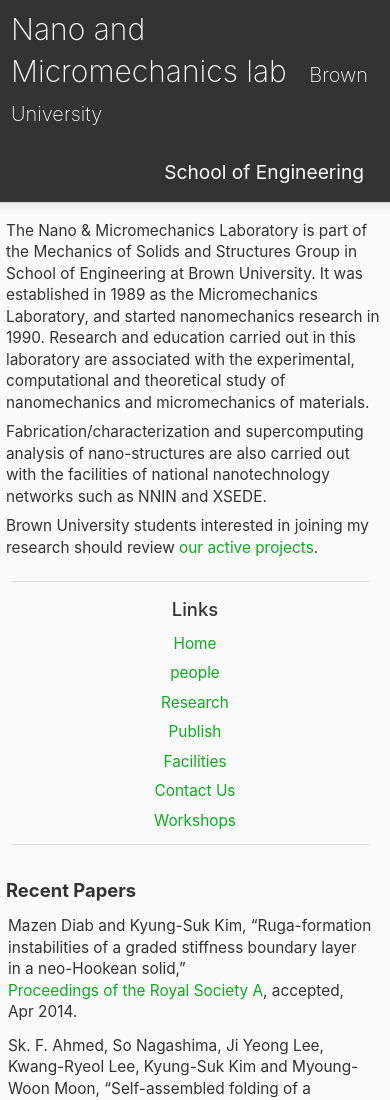
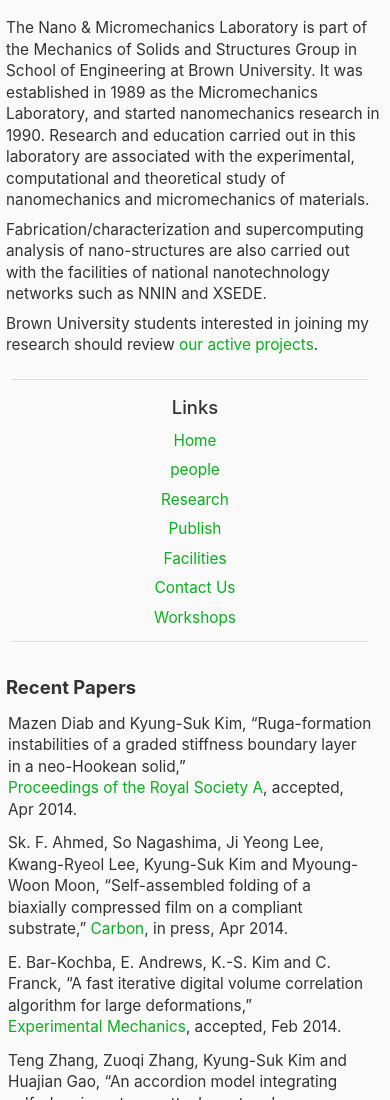
Before and after one commit to KhosrowArian/redesign, a plain HTML site: page index.html in a window 390 px wide. Shown: the top 1100 px of the page. Drawn offline with Linux system fonts and the light colour scheme.

Commit message:
hide the title for phone

```diff
--- a/index.html
+++ b/index.html
@@ -104,7 +104,7 @@ a.thumbnail:hover {
 </head>
 
 <body>
-<div class="navbar navbar-static-top">
+<div class="navbar navbar-static-top hidden-phone">
 	<div class="navbar-inner">
 		<div class="container">
 			<a class="brand"><span class="name"> Nano and Micromechanics lab</span> &nbsp;&nbsp; Brown University</a>
```
